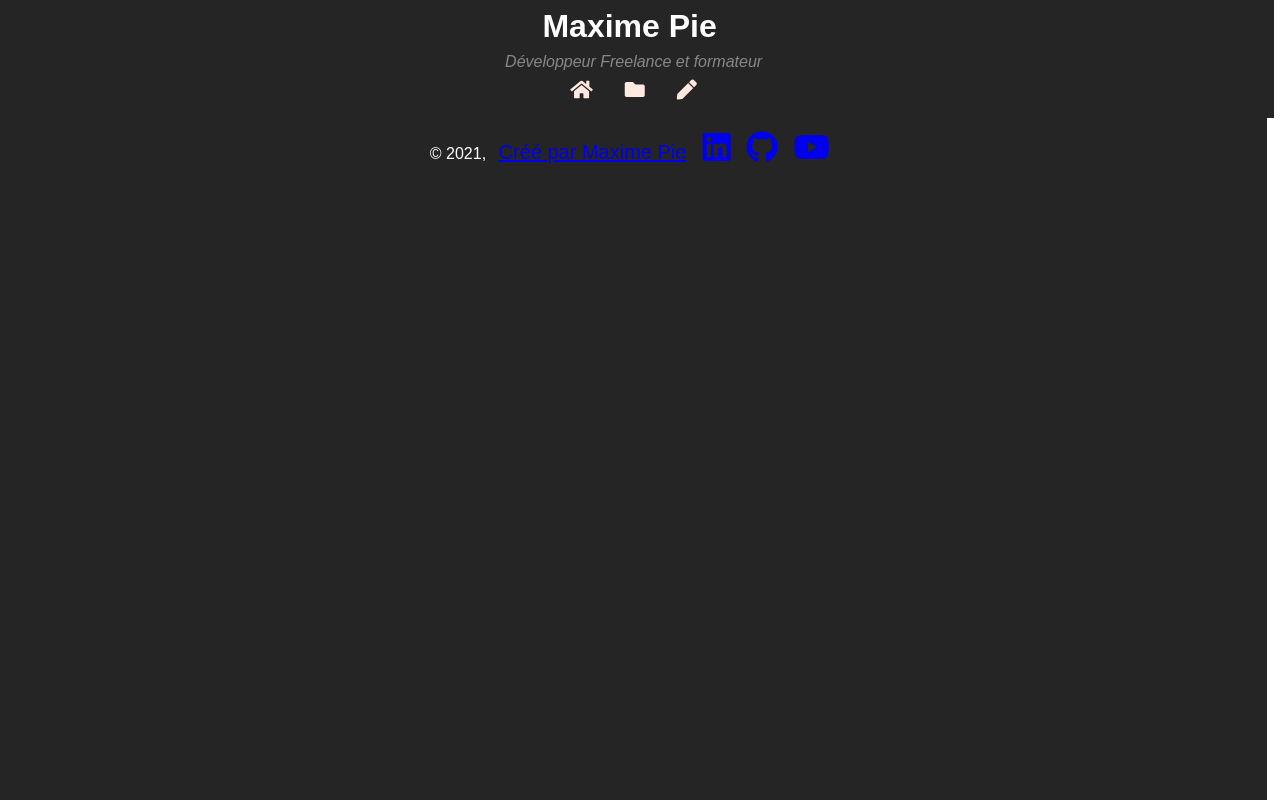
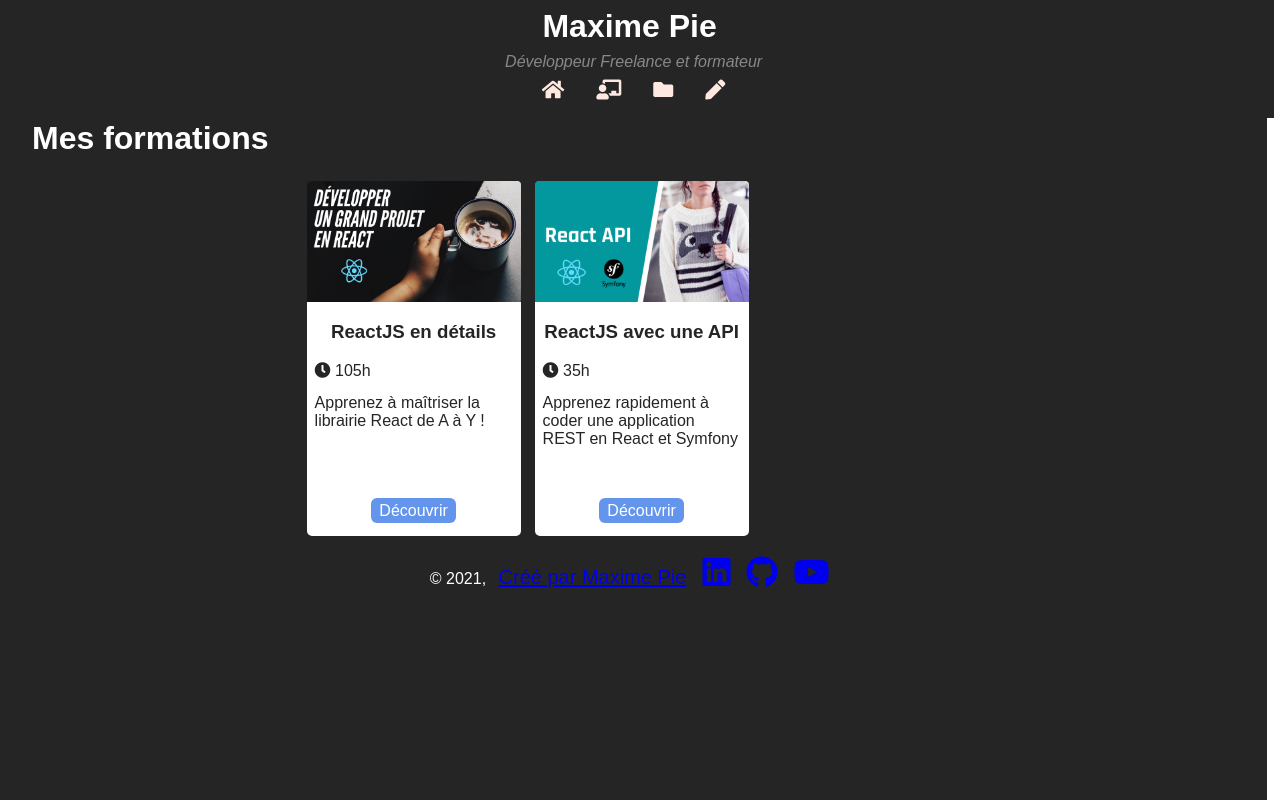
Before and after one commit to MaximePie/maximepieGatsby, a Gatsby site: page /myCourses in a window 1280 px wide. Before the commit this address had no page. Built offline with nearby package versions, Linux system fonts and the light colour scheme; Gatsby itself is replaced by a stand-in of ours.

Commit message:
feat: Add React API Course

```diff
--- /dev/null
+++ b/src/components/Course.jsx
@@ -0,0 +1,25 @@
+import React from 'react';
+import Image from "./image";
+
+export default function Course({ course }) {
+  const {imageName, title, length, description, link} = course;
+  return (
+    <div className="Course">
+      <div className="Course__image">
+        <Image imageName={imageName}/>
+      </div>
+      <div className="Course__body">
+        <h3 className="Course__title">{title}</h3>
+        <span><i className="fas fa-clock"/> {length}h</span>
+        <p className="Course__description">
+          {description}
+        </p>
+      </div>
+      <div className="Course__footer">
+        <a className="Course__action" href={link}>
+          Découvrir
+        </a>
+      </div>
+    </div>
+  );
+}
--- a/src/components/header.js
+++ b/src/components/header.js
@@ -1,7 +1,7 @@
 import {Link} from "gatsby"
 import PropTypes from "prop-types"
 import React from "react"
-import Navigation from "./Navigation";
+import Navigation from "./molecules/Navigation";
 
 const Header = ({siteTitle}) => (
   <header className="Header">
--- a/src/components/image.js
+++ b/src/components/image.js
@@ -79,10 +79,19 @@ const Image = ({imageName}) => {
           }
         }
       }
+      reactapi: file(relativePath: { eq: "reactapi.png" }) {
+        childImageSharp {
+          fluid(maxWidth: 1800) {
+            ...GatsbyImageSharpFluid
+          }
+        }
+      }
     }
   `);
 
   switch (imageName) {
+    case 'reactapi':
+      return <Img fluid={data.reactapi.childImageSharp.fluid} />;
     case 'tutoreact':
       return <Img fluid={data.tutoreact.childImageSharp.fluid} />;
     case 'pi':
--- a/src/components/Navigation.jsx
+++ b/src/components/molecules/Navigation.jsx
@@ -1,6 +1,6 @@
 import React from 'react';
 import { Link } from 'gatsby';
-import {viewportContext} from "../contexts/viewport";
+import {viewportContext} from "../../contexts/viewport";
 
 export default function Navigation() {
   const isMobile = React.useContext(viewportContext);
@@ -14,6 +14,15 @@ export default function Navigation() {
         {!isMobile && ("Accueil")}
         {isMobile && (
           <i className="fas fa-home"/>
+        )}
+      </Link>
+      <Link
+        to="/myCourses"
+        className="Navigation__link"
+      >
+        {!isMobile && ("Cours")}
+        {isMobile && (
+          <i className="fas fa-chalkboard-teacher"/>
         )}
       </Link>
       <Link
--- /dev/null
+++ b/src/data/courses.js
@@ -0,0 +1,26 @@
+const courses = [
+  {
+    imageName: 'tutoreact',
+    length: 105,
+    title: 'ReactJS en détails',
+    description: "Apprenez à maîtriser la librairie React de A à Y !",
+    link: "https://github.com/MaximePie/react-entrainement",
+  },
+  {
+    imageName: 'reactapi',
+    length: 35,
+    title: 'ReactJS avec une API',
+    description: "Apprenez rapidement à coder une application REST en React et Symfony",
+    link: "https://github.com/MaximePie/formation-react-api",
+  },
+  // {
+  //   imageName: ,
+  //   length: ,
+  //   title: ,
+  //   description: ,
+  //   link: ,
+  // },
+];
+
+
+export {courses};
--- a/src/data/projects.js
+++ b/src/data/projects.js
@@ -1,6 +1,4 @@
 // This file will contain all projects data so we can centralize them
-
-import React from "react";
 
 const projects = [
   {
--- a/src/pages/index.js
+++ b/src/pages/index.js
@@ -22,7 +22,7 @@ const IndexPage = () => {
           redirectPath="/myCourses"
           title="Mes formations"
           illustrationName="courses"
-          text="Découvrez les formations que je donne"
+          text="Découvrez les formations que je propose"
           isInverted={!isMobile}
         />
         <HomePageSection
--- /dev/null
+++ b/src/pages/myCourses.jsx
@@ -0,0 +1,20 @@
+import React from 'react';
+import { courses } from "../data/courses.js";
+import Course from '../components/Course';
+import Layout from "../components/layout";
+import SEO from "../components/seo";
+
+export default function MyCourses() {
+
+  return (
+    <Layout>
+      <SEO title="Formations" />
+      <div className="List">
+        <h1 className="List__title">Mes formations</h1>
+        <div className="List__articles">
+          {courses.map(course => <Course course={course}/>)}
+        </div>
+      </div>
+    </Layout>
+  );
+}
--- /dev/null
+++ b/src/styles/List.scss
@@ -0,0 +1,18 @@
+$cardWidth: 220px;
+
+.List {
+  margin-top: 120px;
+
+  &__title {
+    margin-left: 1em;
+  }
+
+  &__articles {
+    margin: auto;
+    display: grid;
+    width: calc(3 * #{$cardWidth});
+    grid-template-columns: repeat(3, $cardWidth);
+    grid-column-gap: 8px;
+    grid-row-gap: 8px;
+  }
+}
--- /dev/null
+++ b/src/styles/_Course.scss
@@ -0,0 +1,49 @@
+.Course {
+  border: solid;
+  background: white;
+
+  color: #252525;
+
+  border-radius: 8px;
+
+  &__title {
+    text-align: center;
+  }
+
+  &__image {
+    img {
+      border-radius: 4px 4px 0 0;
+    }
+  }
+
+
+  &__body {
+    height: 200px;
+    display: grid;
+    grid-template-rows: 60px 16px 1fr;
+    padding: 0 8px;
+  }
+
+  &__footer {
+    padding: 0 8px 16px;
+    text-align: center;
+  }
+
+  &__list {
+    text-align: center;
+  }
+
+  &__action {
+    background-color: cornflowerblue;
+    color: white;
+    padding: 4px 8px;
+    border-radius: 6px;
+    text-decoration: none;
+    transition: 250ms background-color ease;
+
+    &:hover {
+      background-color: #5b7ecd;
+      transition: 250ms background-color ease;
+    }
+  }
+}
--- a/src/styles/base.scss
+++ b/src/styles/base.scss
@@ -3,6 +3,8 @@
 @import "mixins";
 @import "variables";
 
+@import "List";
+@import "Course";
 @import "Layout";
 @import "home";
 @import "header";
```
Also changed, not shown: README.md, src/images/reactapi.png (added), src/reactapi/Symfony & React.png (added).
